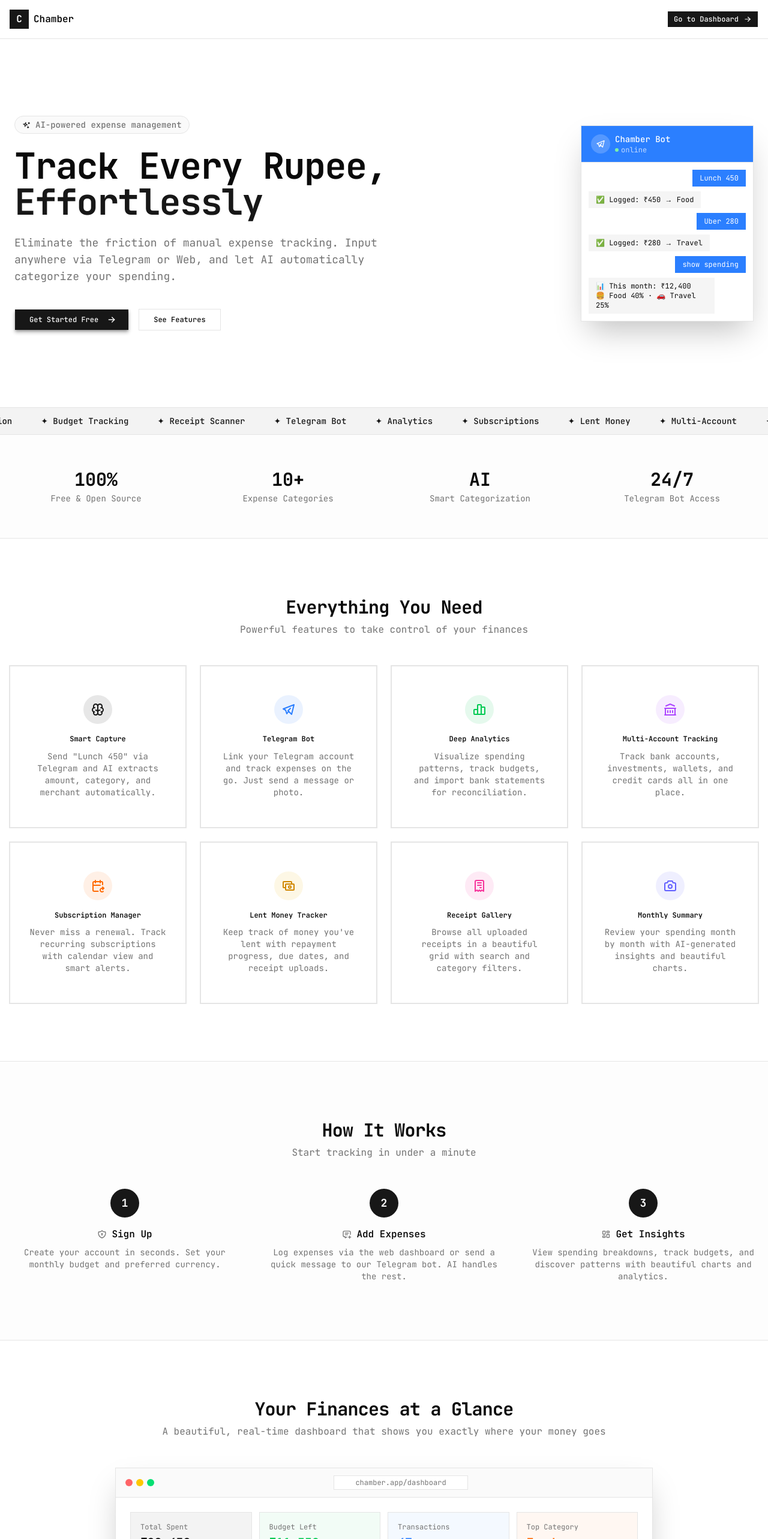
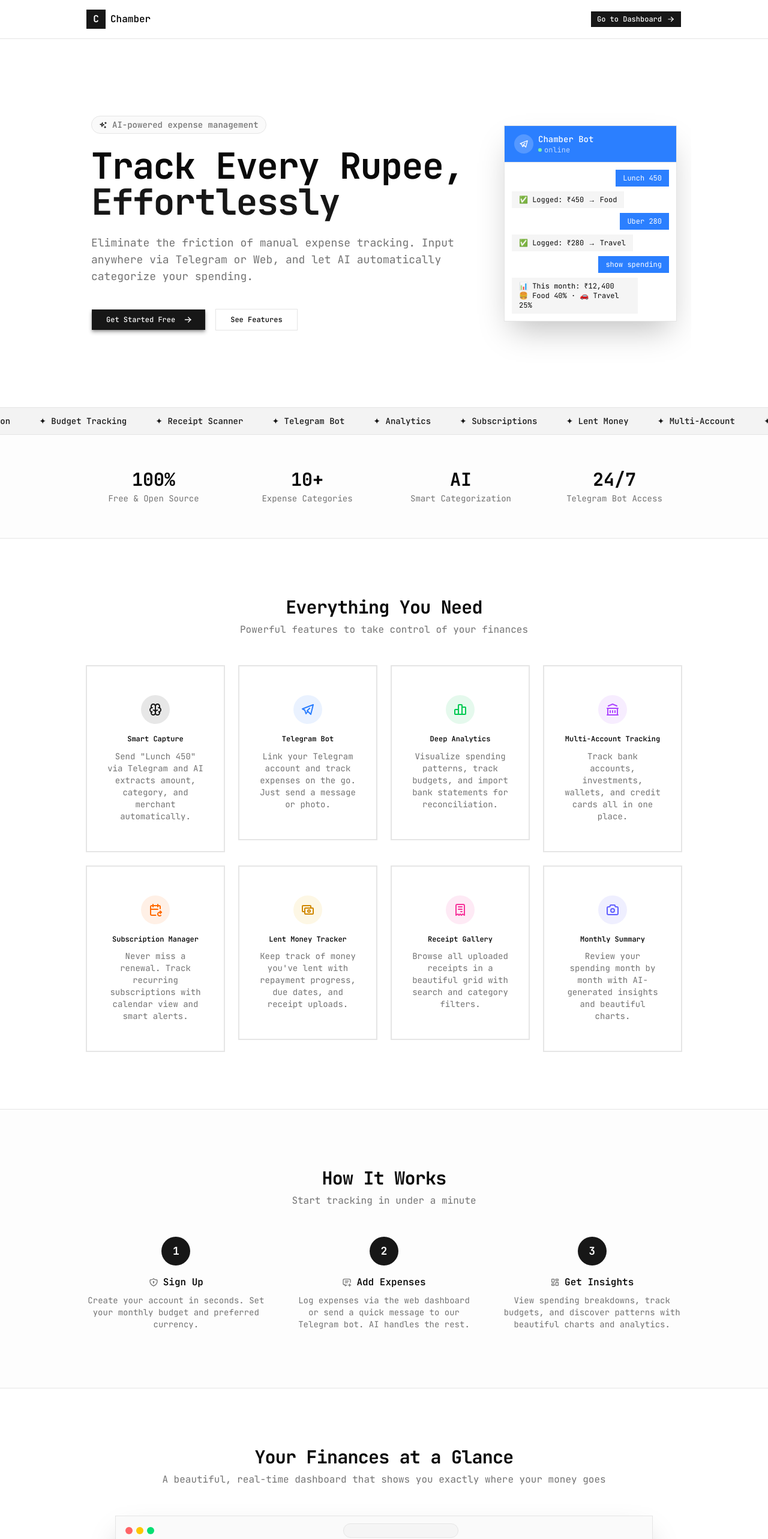
Before and after one commit to Sukhendu2002/Chamber, a Next.js app: page / in a window 1280 px wide. Shown: the top 2566 px of the page at 60% size. Built offline with nearby package versions, Linux system fonts and the light colour scheme.

Commit message:
fix: remove url text from browser mock, narrow page to max-w-5xl

```diff
--- a/components/animated-landing.tsx
+++ b/components/animated-landing.tsx
@@ -382,7 +382,7 @@
                 style={{ opacity: headerOpacity }}
                 className="sticky top-0 z-50 border-b bg-background/80 backdrop-blur-md"
             >
-                <div className="container mx-auto flex h-14 items-center justify-between px-4 sm:h-16">
+                <div className="container mx-auto max-w-5xl flex h-14 items-center justify-between px-4 sm:h-16">
                     <motion.div
                         className="flex items-center gap-2"
                         initial={{ opacity: 0, x: -20 }}
@@ -417,7 +417,7 @@
 
             <main>
                 {/* ── Hero Section ─────────────────────────────────────── */}
-                <section className="relative container mx-auto px-4 overflow-hidden">
+                <section className="relative container mx-auto max-w-5xl px-4 overflow-hidden">
                     <FloatingOrbs />
                     <div className="relative flex flex-col items-center justify-center px-2 py-16 text-center sm:py-20 md:py-28 lg:flex-row lg:gap-16 lg:text-left lg:py-32">
                         {/* Hero text */}
@@ -504,7 +504,7 @@
 
                 {/* ── Stats Section ───────────────────────────────────────── */}
                 <section className="border-b bg-muted/20">
-                    <div className="container mx-auto grid grid-cols-2 gap-4 px-4 py-10 sm:py-14 md:grid-cols-4 md:gap-8">
+                    <div className="container mx-auto max-w-5xl grid grid-cols-2 gap-4 px-4 py-10 sm:py-14 md:grid-cols-4 md:gap-8">
                         <StatItem value="100%" label="Free & Open Source" delay={0} />
                         <StatItem value="10+" label="Expense Categories" delay={1} />
                         <StatItem value="AI" label="Smart Categorization" delay={2} />
@@ -513,7 +513,7 @@
                 </section>
 
                 {/* ── Features Section ────────────────────────────────────── */}
-                <section id="features" className="container mx-auto px-4 py-14 sm:py-16 md:py-24">
+                <section id="features" className="container mx-auto max-w-5xl px-4 py-14 sm:py-16 md:py-24">
                     <FadeUpSection className="mb-12 text-center">
                         <h2 className="text-2xl font-bold tracking-tight sm:text-3xl">
                             Everything You Need
@@ -532,7 +532,7 @@
 
                 {/* ── How It Works ────────────────────────────────────────── */}
                 <section className="border-y bg-muted/20">
-                    <div className="container mx-auto px-4 py-14 sm:py-16 md:py-24">
+                    <div className="container mx-auto max-w-5xl px-4 py-14 sm:py-16 md:py-24">
                         <FadeUpSection className="mb-12 text-center">
                             <h2 className="text-2xl font-bold tracking-tight sm:text-3xl">How It Works</h2>
                             <p className="mt-2 text-sm text-muted-foreground sm:text-base">
@@ -550,7 +550,7 @@
                 </section>
 
                 {/* ── Dashboard Preview ───────────────────────────────────── */}
-                <section className="container mx-auto px-4 py-14 sm:py-16 md:py-24">
+                <section className="container mx-auto max-w-5xl px-4 py-14 sm:py-16 md:py-24">
                     <FadeUpSection className="mb-12 text-center">
                         <h2 className="text-2xl font-bold tracking-tight sm:text-3xl">
                             Your Finances at a Glance
@@ -569,9 +569,7 @@
                                     <div className="h-3 w-3 rounded-full bg-yellow-400" />
                                     <div className="h-3 w-3 rounded-full bg-green-400" />
                                 </div>
-                                <div className="mx-auto flex h-6 w-56 items-center justify-center rounded-md bg-background px-3 text-xs text-muted-foreground border">
-                                    chamber.app/dashboard
-                                </div>
+                                <div className="mx-auto h-6 w-48 rounded-full bg-muted border" />
                             </div>
 
                             {/* Mock dashboard content */}
@@ -624,7 +622,7 @@
 
                 {/* ── Comparison Section ──────────────────────────────────── */}
                 <section className="border-y bg-muted/20">
-                    <div className="container mx-auto px-4 py-14 sm:py-16 md:py-24">
+                    <div className="container mx-auto max-w-5xl px-4 py-14 sm:py-16 md:py-24">
                         <FadeUpSection className="mb-12 text-center">
                             <h2 className="text-2xl font-bold tracking-tight sm:text-3xl">
                                 Why Chamber?
@@ -676,7 +674,7 @@
                 </section>
 
                 {/* ── Privacy & Open Source ───────────────────────────────── */}
-                <section className="container mx-auto px-4 py-14 sm:py-16 md:py-24">
+                <section className="container mx-auto max-w-5xl px-4 py-14 sm:py-16 md:py-24">
                     <div className="grid gap-8 md:grid-cols-3">
                         {[
                             {
@@ -726,7 +724,7 @@
 
                 {/* ── FAQ Section ─────────────────────────────────────────── */}
                 <section className="border-t bg-muted/10">
-                    <div className="container mx-auto px-4 py-14 sm:py-16 md:py-24">
+                    <div className="container mx-auto max-w-5xl px-4 py-14 sm:py-16 md:py-24">
                         <FadeUpSection className="mb-12 text-center">
                             <h2 className="text-2xl font-bold tracking-tight sm:text-3xl">Frequently Asked Questions</h2>
                             <p className="mt-2 text-sm text-muted-foreground sm:text-base">Everything you need to know about Chamber</p>
@@ -766,7 +764,7 @@
                 </section>
 
                 {/* ── CTA Section ─────────────────────────────────────────── */}
-                <section className="relative container mx-auto overflow-hidden px-4">
+                <section className="relative container mx-auto max-w-5xl overflow-hidden px-4">
                     <div className="pointer-events-none absolute inset-0" aria-hidden>
                         <motion.div
                             className="absolute left-1/2 top-1/2 h-80 w-80 -translate-x-1/2 -translate-y-1/2 rounded-full bg-primary/10 blur-3xl"
```
